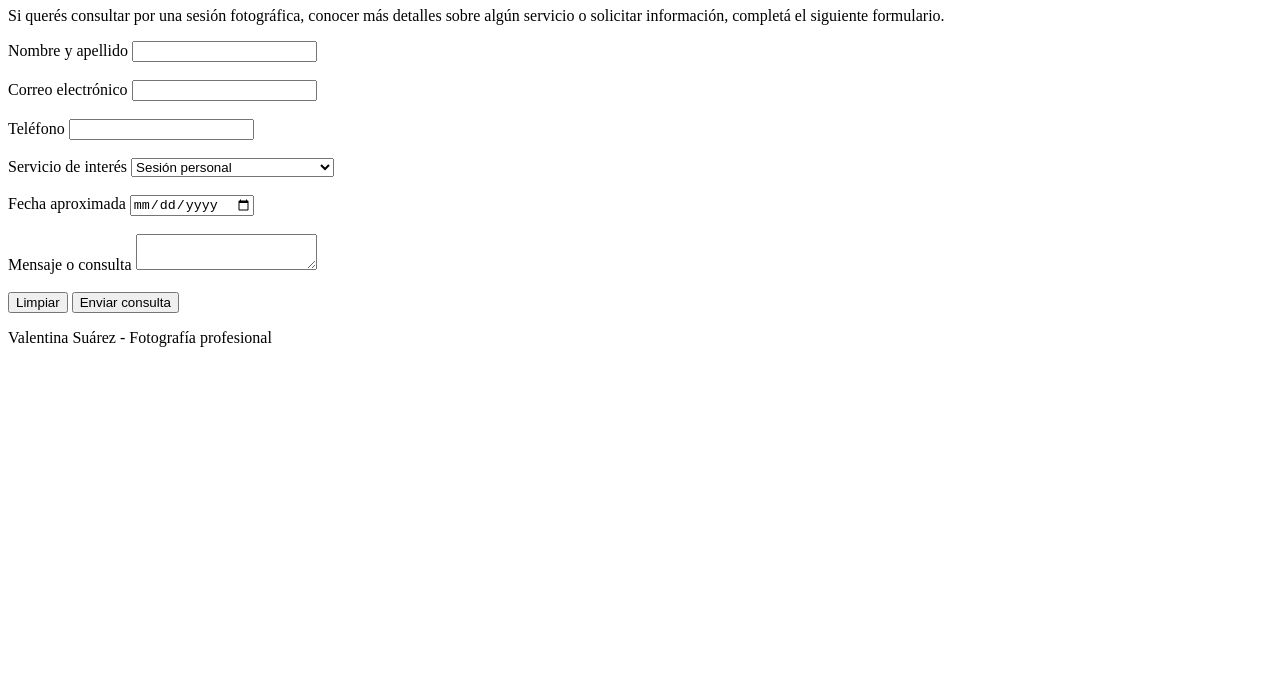
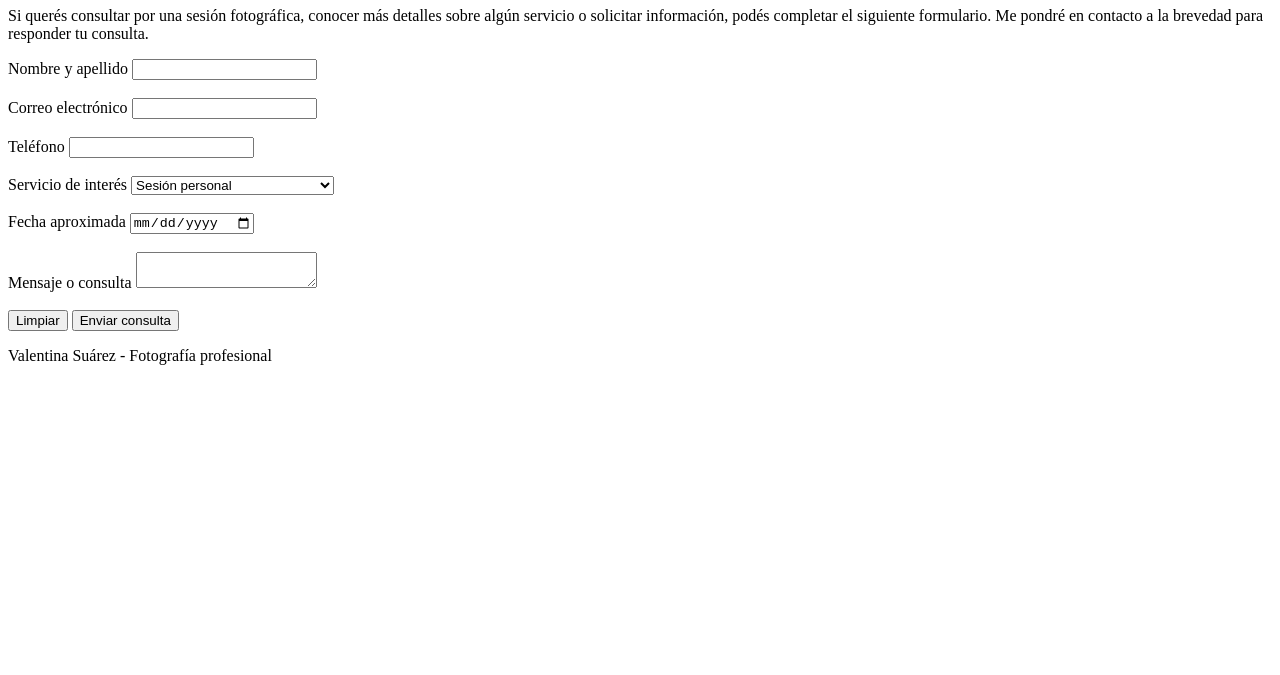
Before and after one commit to astudillloguadalupe/Actividades-AW, a plain HTML site: page actividad5/contacto.html in a window 1280 px wide. Shown: the part 125-800 px from the top of the page. Drawn offline with Linux system fonts and the light colour scheme.

Commit message:
Corrijo Actividad 5 y actualizo carpetas en minuscula

```diff
--- a/actividad5/contacto.html
+++ b/actividad5/contacto.html
@@ -26,7 +26,8 @@
 
         <p>
             Si querés consultar por una sesión fotográfica, conocer más detalles
-            sobre algún servicio o solicitar información, completá el siguiente formulario.
+            sobre algún servicio o solicitar información, podés completar el siguiente formulario.
+            Me pondré en contacto a la brevedad para responder tu consulta.
         </p>
 
         <form action="./contacto.html" method="post">
```
Also changed, not shown: actividad5/index.html (+2 -1 lines), Actividad3/README.md (deleted), actividad1/README.md (renamed from Actividad1/README.md), actividad2/README.md (renamed from Actividad2/README.md), actividad3/README.md (added), 6 other files.
